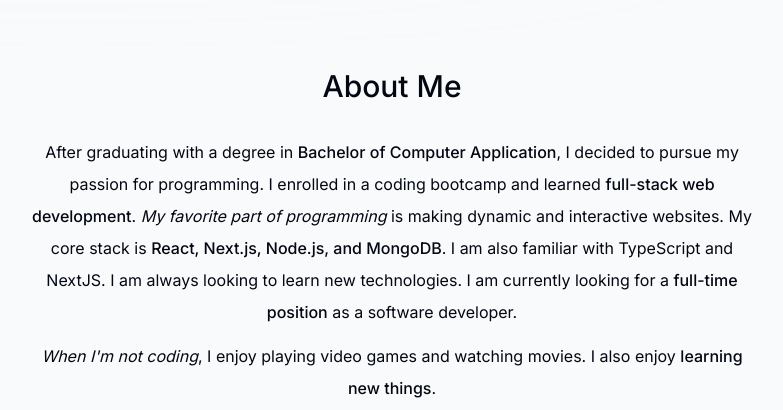
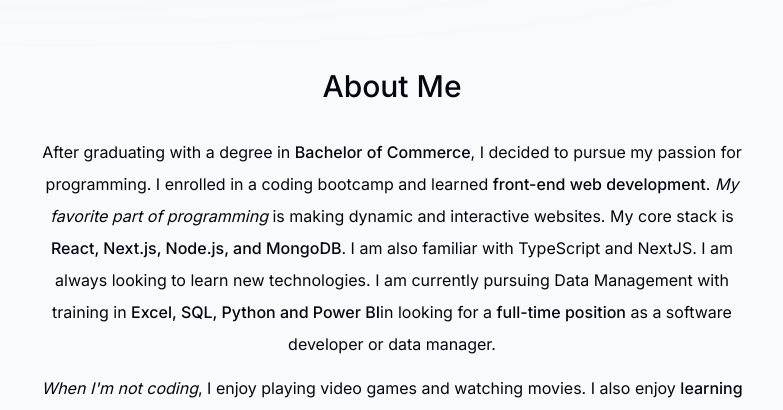
Before and after one commit to madyrock/MG-Portfolio, a Next.js app: page / in a window 1280 px wide. Shown: the part 860-1270 px from the top of the page, without its empty margins (248-1031 px from the left). Built offline with nearby package versions, Linux system fonts and the light colour scheme; no server answers.

Commit message:
Update about.tsx
ok

```diff
--- a/components/about.tsx
+++ b/components/about.tsx
@@ -20,9 +20,9 @@
       <SectionHeading>About me</SectionHeading>
       <p className="mb-3">
         After graduating with a degree in{" "}
-        <span className="font-medium">Bachelor of Computer Application</span>, I decided to pursue my
+        <span className="font-medium">Bachelor of Commerce</span>, I decided to pursue my
         passion for programming. I enrolled in a coding bootcamp and learned{" "}
-        <span className="font-medium">full-stack web development</span>.{" "}
+        <span className="font-medium">front-end web development</span>.{" "}
         <span className="italic">My favorite part of programming</span> is making
         dynamic and interactive websites. My core stack
         is{" "}
@@ -30,9 +30,11 @@
           React, Next.js, Node.js, and MongoDB
         </span>
         . I am also familiar with TypeScript and NextJS. I am always looking to
-        learn new technologies. I am currently looking for a{" "}
+        learn new technologies. I am currently pursuing Data Management with training in <span className="font-medium">
+          Excel, SQL, Python and Power BI
+        </span>in looking for a{" "}
         <span className="font-medium">full-time position</span> as a software
-        developer.
+        developer or data manager.
       </p>
 
       <p>
```
